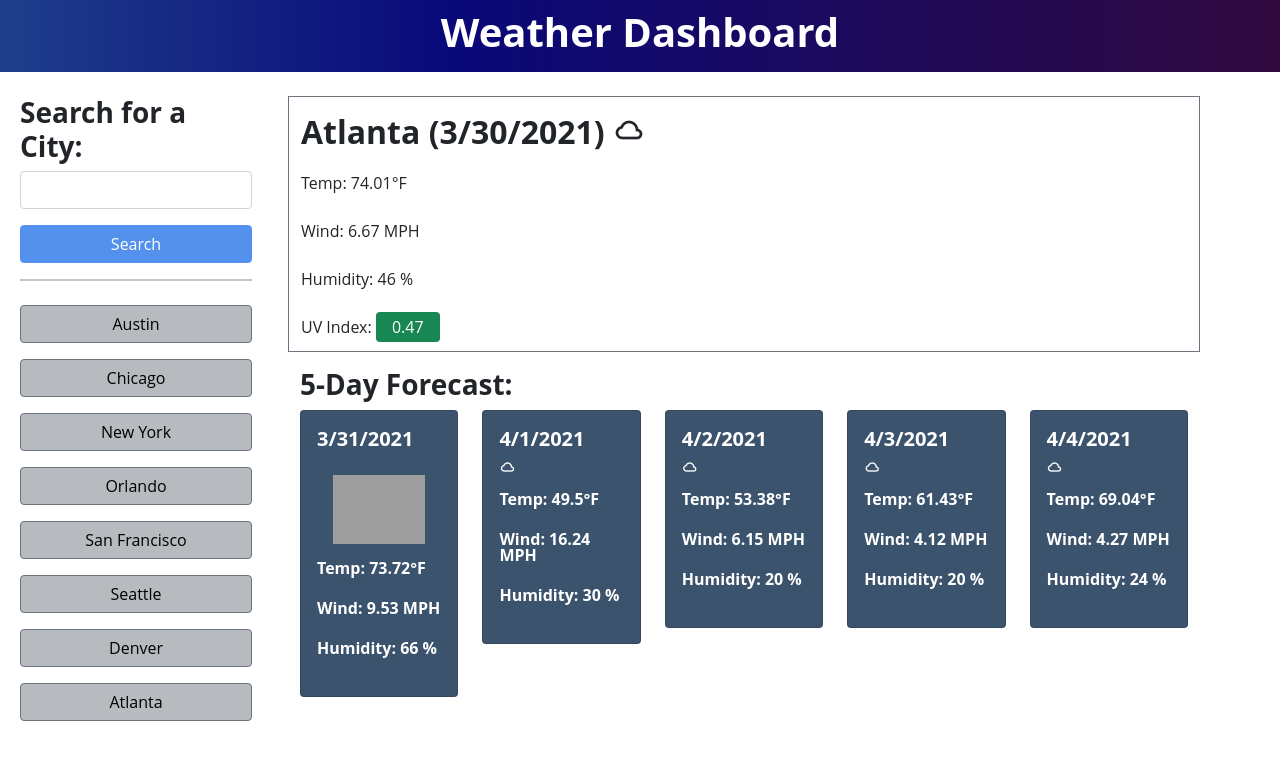
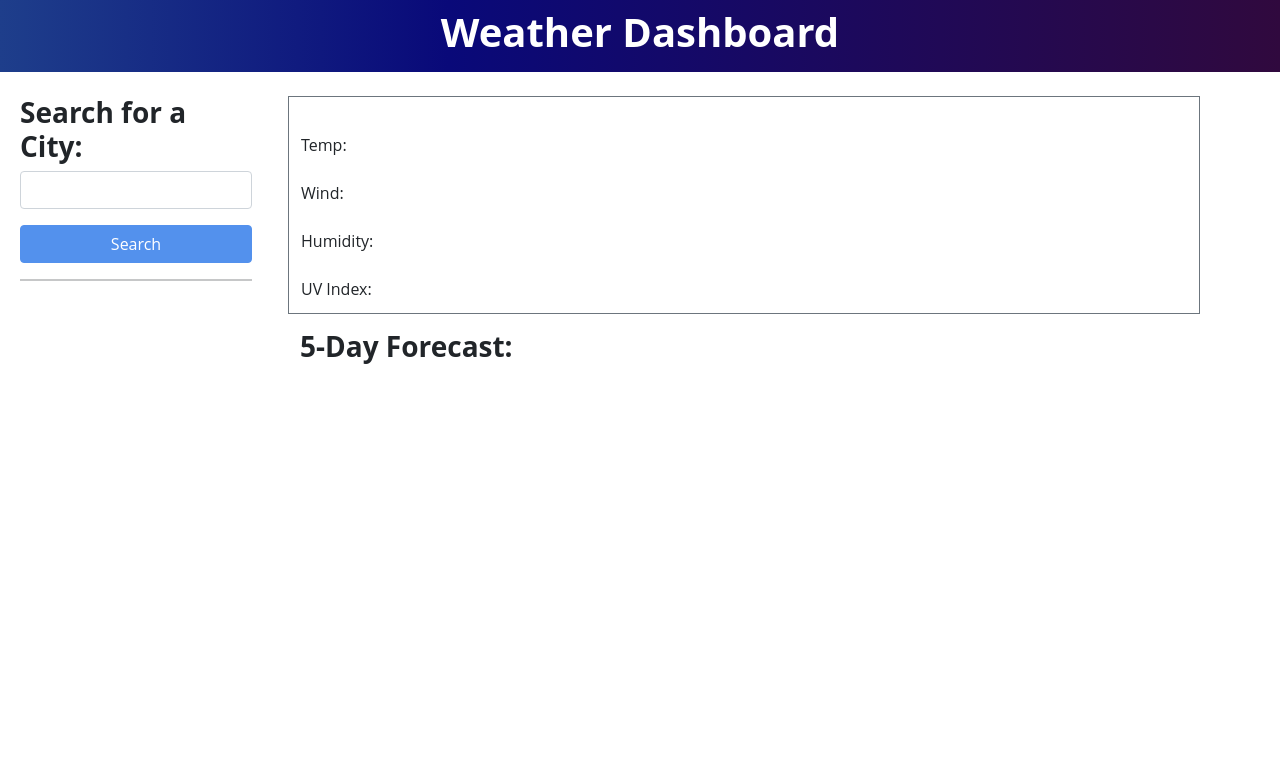
Before and after one commit to Ernestpaul88/Weather-Dashboard, a plain HTML site: page index.html in a window 1280 px wide. Drawn offline with Linux system fonts and the light colour scheme; grey boxes are pictures that could not be loaded.

Commit message:
getting rid of dynamic elements

```diff
--- a/index.html
+++ b/index.html
@@ -41,7 +41,7 @@
                 </form>
                 <hr/>
                 <ul id="list-SearchHistory" class="list-group mt-4">
-                  <li class="searches mb-3">
+                  <!-- <li class="searches mb-3">
                     <div class="d-grid gap-2">
                       <button class="btn btn-secondary" type="button">Austin</button>
                     </div>
@@ -80,12 +80,12 @@
                     <div class="d-grid gap-2">
                       <button class="btn btn-secondary" type="button">Atlanta</button>
                     </div>
-                  </li>
+                  </li>                     -->
                 </ul>
                 </div>
                 <div class="col-9">
                   <div class="container-fluid">
-                    <div class="row border border-secondary pt-3">
+                    <!-- <div class="row border border-secondary pt-3">
                       <p id="city-header" class="h2"><b> <span>Atlanta</span> (3/30/2021)
                         <i class="bx bx-cloud"></i>
                       </b></p>
@@ -99,10 +99,10 @@
                         <span>46 %</span>
                       </p>
                       <p id="uv-index"class="my-3">UV Index:
-                        <span class="uv-favorable uv text-white rounded" >0.47</span>
+                        <span class="uv-success uv text-white rounded" >0.47</span>
                       </p>
-                    </div>
-                    <!-- <div class="row border border-secondary pt-3">
+                    </div> -->
+                    <div class="row border border-secondary pt-3">
                       <p id="city-header" class="h3">
                       </p>
                       <p id="temp" class="my-3">Temp:
@@ -117,12 +117,12 @@
                       <p id="uv-index"class="my-3">UV Index:
                         <span></span>
                       </p>
-                    </div> -->
+                    </div>
                     <div class="row pt-3">
                       <div class="container">
                         <p class="h3"><b>5-Day Forecast:</b/p>
                           <div id="forecasts" class="row">
-                            <div class="col-custom">
+                            <!-- <div class="col-custom">
                               <div class="card text-white ">
                                 <div class="card-body">
                                   <p class="card-title h5"><b>3/31/2021</b></p>
@@ -132,8 +132,8 @@
                                   <p class="card-text mb-4"><b>Humidity: 66 %</b></p>
                                 </div>
                               </div>
-                            </div>
-                            <div class="col-custom">
+                            </div> -->
+                            <!-- <div class="col-custom">
                               <div class="card text-white ">
                                 <div class="card-body">
                                   <p class="card-title h5"><b>4/1/2021</b></p>
@@ -143,8 +143,8 @@
                                   <p class="card-text mb-4"><b>Humidity: 30 %</b></p>
                                 </div>
                               </div>
-                            </div>
-                            <div class="col-custom">
+                            </div> -->
+                            <!-- <div class="col-custom">
                               <div class="card text-white ">
                                 <div class="card-body">
                                   <p class="card-title h5"><b>4/2/2021</b></p>
@@ -154,8 +154,8 @@
                                   <p class="card-text mb-4"><b>Humidity: 20 %</b></p>
                                 </div>
                               </div>
-                            </div>
-                            <div class="col-custom">
+                            </div> -->
+                            <!-- <div class="col-custom">
                               <div class="card text-white ">
                                 <div class="card-body">
                                   <p class="card-title h5"><b>4/3/2021</b></p>
@@ -165,8 +165,8 @@
                                   <p class="card-text mb-4"><b>Humidity: 20 %</b></p>
                                 </div>
                               </div>
-                            </div>
-                            <div class="col-custom">
+                            </div> -->
+                            <!-- <div class="col-custom">
                               <div class="card text-white ">
                                 <div class="card-body">
                                   <p class="card-title h5"><b>4/4/2021</b></p>
@@ -176,7 +176,7 @@
                                   <p class="card-text mb-4"><b>Humidity: 24 %</b></p>
                                 </div>
                               </div>
-                            </div>
+                            </div> -->
                           </div>
                       </div>
                     </div>
```
Lines whose indentation alone changed are shown as unchanged.
